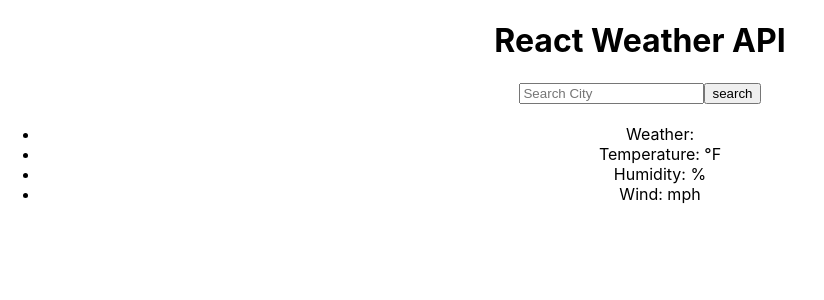
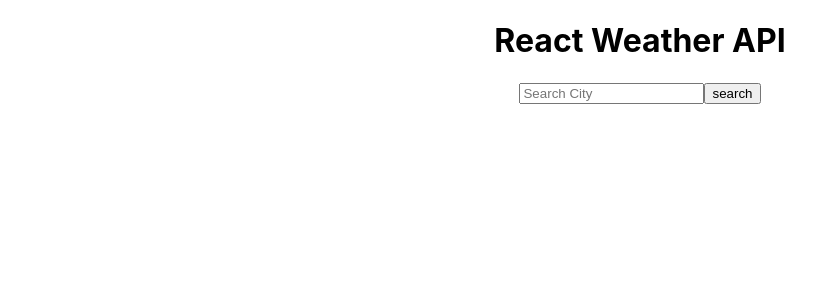
Before and after one commit to DannyShien/Weather-App, a React (Create React App) app: page /weather in a window 1280 px wide. Shown: the top 300 px of the page, without its empty margins (0-824 px from the left). Built offline with nearby package versions, Linux system fonts and the light colour scheme.

Commit message:
add humidity state and stats array state to be able to map and display content

```diff
--- a/src/Info.js
+++ b/src/Info.js
@@ -1,15 +1,20 @@
 import React from 'react';
 
 const Info = (props) => {
+    // console.log(props);
     return (
         <div className = 'weatherInfo'>
-            <h2>{props.name}</h2>
-            <ul className = 'infoList'>
-                <li>Weather: {props.main} {props.description}</li>
-                <li>Temperature: {props.temperature}</li>
-                <li>Humidity: {props.humidity}</li>
-                <li>Wind: {props.wind}</li>
-            </ul>
+            {props.stats.map(stats => {
+                return  (
+                    <ul className = 'infoList'>
+                        <h2>{props.name}</h2>
+                        Weather: {`${this.state.main}, ${this.state.description}`}
+                        Temperature: {`${this.state.temperature}°F`}
+                        Humidity: {`${this.state.humidity}%`}
+                        Wind:  {`${this.state.wind}mph`}
+                    </ul>
+                )
+            })}
         </div>
     )
 
--- a/src/Weather.js
+++ b/src/Weather.js
@@ -2,6 +2,7 @@ import React, { Component } from 'react';
 import Search from './Search';
 import Info from './Info';
 import Key from './config';
+
 
 class Weather extends Component {
     constructor(props) {
@@ -11,9 +12,10 @@ class Weather extends Component {
             weather: '',
             main: '', // weather group parameters
             description: '', // descriptions of parameters
-            temperature: '', // weather temp
+            temperature: '',
             humidity: '',
-            wind: '' // speed
+            wind: '', // speed
+            stats: []
         }
     }
     render() {
@@ -24,12 +26,15 @@ class Weather extends Component {
                     <Search
                     onSubmit = {this._onSubmit}
                     />
+
+
                     <Info
                     name = {this.state.name}
                     weather = {`${this.state.main}, ${this.state.description}`}
-                    temperature = {`${this.state.temperature}°F`}
-                    humidity = {`${this.state.humidity}%`}
-                    wind =  {`${this.state.wind}mph`}
+                    temperature = {this.state.temperature}
+                    humidity = {this.state.humidity}
+                    wind = {this.state.wind}
+                    stats = {this.state.stats}
                     />
                 </div>
             </div>
@@ -49,9 +54,11 @@ class Weather extends Component {
                     // temperature: (((obj.main.temp -273.15) * 9) / 5 + 32).toFixed(1),
                     humidity: obj.main.humidity,
                     wind: obj.wind.speed
-                }
+                };
+                console.log(newInfo);
             })
             .then(newInfo => {
+                console.log(newInfo);
                 this.setState = ({
                     name: newInfo.name,
                     main: newInfo.main,
--- a/src/config.js
+++ b/src/config.js
@@ -1,4 +1,4 @@
-import React from 'react';
+
 
 const Key = (props) => {
     const owKey = 'dee07fae47d614b4f9cb0a8cd0a2cfeb';
```
